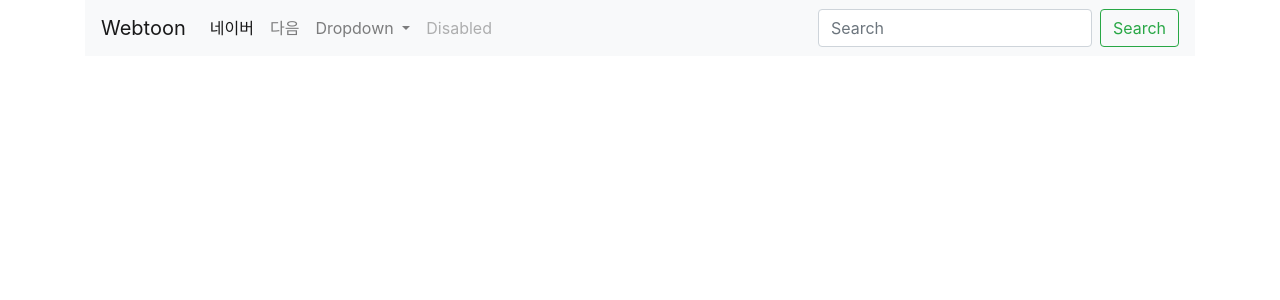
After one commit to davidri37/webtoon, a Python web app: template webtoon/templates/Base.html in a window 1280 px wide. The commit adds this page. Shown: the top 300 px of the page. Run offline with Jinja, Linux system fonts and the light colour scheme; the template is opened without the code that fills it, so the values that code supplies are empty; some libraries are stand-ins or nearby versions.

Commit message:
bootstrap으로 화면 꾸미기 Navbar -> Webtoon Home -> 네이버 Link -> 다음

```diff
--- a/config/settings.py
+++ b/config/settings.py
@@ -55,7 +55,7 @@ ROOT_URLCONF = 'config.urls'
 TEMPLATES = [
     {
         'BACKEND': 'django.template.backends.django.DjangoTemplates',
-        'DIRS': [],
+        'DIRS': [os.path.join(BASE_DIR, "templates")],
         'APP_DIRS': True,
         'OPTIONS': {
             'context_processors': [
--- /dev/null
+++ b/webtoon/templates/Base.html
@@ -0,0 +1,62 @@
+<!DOCTYPE html>
+<html lang="en">
+<head>
+    <meta charset="UTF-8">
+    <title>{% block title %}{% endblock %}</title>
+    <Link rel="stylesheet" href="https://stackpath.bootstrapcdn.com/bootstrap/4.3.1/css/bootstrap.min.css"
+          integrity="sha384-ggOyR0iXCbMQv3Xipma34MD+dH/1fQ784/j6cY/iJTQUOhcWr7x9JvoRxT2MZw1T" crossorigin="anonymous">
+    <script src="https://code.jquery.com/jquery-3.3.1.slim.min.js"
+            integrity="sha384-q8i/X+965DzO0rT7abK41JStQIAqVgRVzpbzo5smXKp4YfRvH+8abtTE1Pi6jizo"
+            crossorigin="anonymous"></script>
+    <script src="https://cdnjs.cloudflare.com/ajax/libs/popper.js/1.14.7/umd/popper.min.js"
+            integrity="sha384-UO2eT0CpHqdSJQ6hJty5KVphtPhzWj9WO1clHTMGa3JDZwrnQq4sF86dIHNDz0W1"
+            crossorigin="anonymous"></script>
+    <script src="https://stackpath.bootstrapcdn.com/bootstrap/4.3.1/js/bootstrap.min.js"
+            integrity="sha384-JjSmVgyd0p3pXB1rRibZUAYoIIy6OrQ6VrjIEaFf/nJGzIxFDsf4x0xIM+B07jRM"
+            crossorigin="anonymous"></script>
+</head>
+<body>
+<div class="container">
+    <!-- Content here -->
+    <nav class="navbar navbar-expand-lg navbar-light bg-light">
+  <a class="navbar-brand" href="#">Webtoon</a>
+  <button class="navbar-toggler" type="button" data-toggle="collapse" data-target="#navbarSupportedContent" aria-controls="navbarSupportedContent" aria-expanded="false" aria-label="Toggle navigation">
+    <span class="navbar-toggler-icon"></span>
+  </button>
+
+  <div class="collapse navbar-collapse" id="navbarSupportedContent">
+    <ul class="navbar-nav mr-auto">
+      <li class="nav-item active">
+        <a class="nav-link" href="#">네이버 <span class="sr-only">(current)</span></a>
+      </li>
+      <li class="nav-item">
+        <a class="nav-link" href="#">다음</a>
+      </li>
+      <li class="nav-item dropdown">
+        <a class="nav-link dropdown-toggle" href="#" id="navbarDropdown" role="button" data-toggle="dropdown" aria-haspopup="true" aria-expanded="false">
+          Dropdown
+        </a>
+        <div class="dropdown-menu" aria-labelledby="navbarDropdown">
+          <a class="dropdown-item" href="#">Action</a>
+          <a class="dropdown-item" href="#">Another action</a>
+          <div class="dropdown-divider"></div>
+          <a class="dropdown-item" href="#">Something else here</a>
+        </div>
+      </li>
+      <li class="nav-item">
+        <a class="nav-link disabled" href="#" tabindex="-1" aria-disabled="true">Disabled</a>
+      </li>
+    </ul>
+    <form class="form-inline my-2 my-lg-0">
+      <input class="form-control mr-sm-2" type="search" placeholder="Search" aria-label="Search">
+      <button class="btn btn-outline-success my-2 my-sm-0" type="submit">Search</button>
+    </form>
+  </div>
+</nav>
+    {% block content %}
+
+    {% endblock %}
+</div>
+
+</body>
+</html>
--- a/webtoon/views.py
+++ b/webtoon/views.py
@@ -10,3 +10,4 @@ def naver_webtoon_crw(request):
 
 class WebtoonList(ListView):
     model = WebToon
+    context_object_name = 'webtoon_list' # object_list 대신에
```
Also changed, not shown: webtoon/templates/webtoon/webtoon_list.html (+10 -14 lines).
